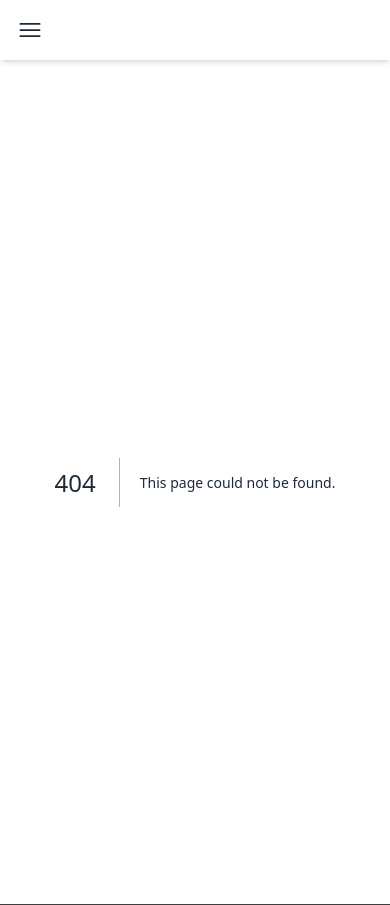
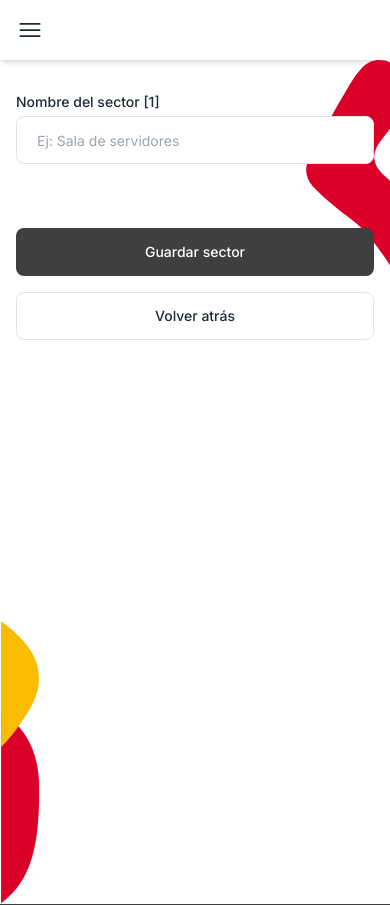
Before and after one commit to marcopdonoso/impromec-calculador, a Next.js app: page /dashboard/calculator/add-sector in a window 390 px wide. Before the commit this address had no page. Shown: the top 905 px of the page. Built offline with nearby package versions, Linux system fonts and the light colour scheme.

Commit message:
calculator: agrega vista mobile AddSectorPage

```diff
--- /dev/null
+++ b/src/app/(app)/dashboard/calculator/add-sector/page.tsx
@@ -0,0 +1,16 @@
+import Button from '@/components/Button'
+import Input from '@/components/Input'
+
+export default function AddSectorPage() {
+  return (
+    <section className="flex min-h-screen flex-col px-4 pt-8">
+      <Input
+        label="Nombre del sector [1]"
+        placeholder="Ej: Sala de servidores"
+        className="mb-16"
+      />
+      <Button className="mb-4">Guardar sector</Button>
+      <Button variant="secondary">Volver atrás</Button>
+    </section>
+  )
+}
--- a/src/app/(app)/dashboard/calculator/components/Cables.tsx
+++ b/src/app/(app)/dashboard/calculator/components/Cables.tsx
@@ -1,3 +1,5 @@
+import Button from '@/components/Button'
+import { PlusCircleIcon } from '@heroicons/react/24/outline'
 import AddCableForm from './AddCableForm'
 
 export default function Cables() {
@@ -7,6 +9,11 @@ export default function Cables() {
         <h4 className="body_small_medium">Conductores</h4>
       </div>
       <AddCableForm />
+      <div className="mt-6 px-2">
+        <Button variant="add" icon={<PlusCircleIcon />}>
+          Agregar cable
+        </Button>
+      </div>
     </div>
   )
 }
```
